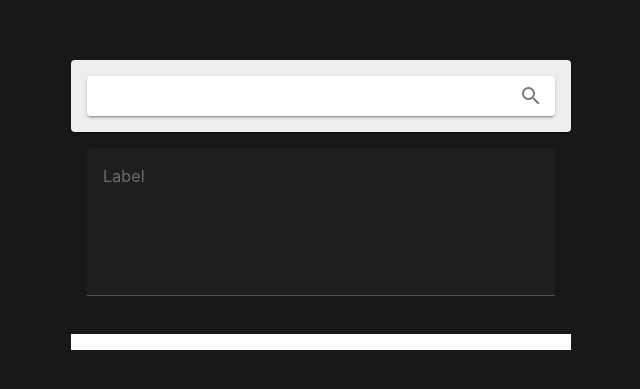
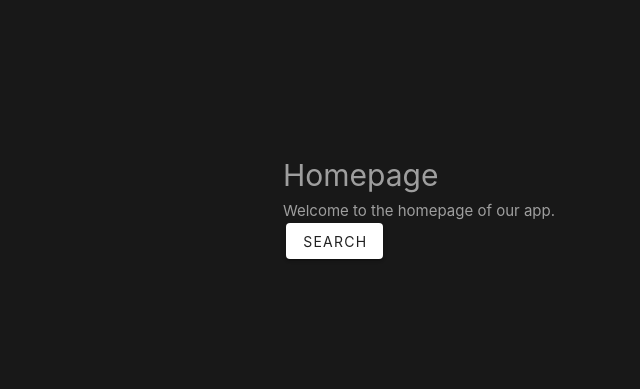
Before and after one commit to Vitto28/medication-ir-system, a Vue app in the folder frontend/med-ui/: page / in a window 1280 px wide. Shown: the part 195-584 px from the top of the page, without its empty margins (69-709 px from the left). Built offline with nearby package versions, Linux system fonts and the light colour scheme.

Commit message:
Moved querying logic into Vuex state, began making some adjustements to the UI

```diff
--- a/frontend/med-ui/src/App.vue
+++ b/frontend/med-ui/src/App.vue
@@ -1,38 +1,31 @@
-<script setup>
-import Searchbar from './components/Searchbar.vue'
+<script>
+import Home from './views/Home.vue'
+import Search from './views/Search.vue'
+
+const routes = {
+  '/': Home,
+  '/search': Search,
+}
+
+export default {
+  data() {
+    return {
+      currentPath: window.location.hash,
+    }
+  },
+  computed: {
+    currentView() {
+      return routes[this.currentPath.slice(1) || '/'] || NotFound
+    },
+  },
+  mounted() {
+    window.addEventListener('hashchange', () => {
+      this.currentPath = window.location.hash
+    })
+  },
+}
 </script>
 
 <template>
-  <main>
-    <Searchbar />
-  </main>
+  <component :is="currentView" />
 </template>
-
-<style scoped>
-header {
-  line-height: 1.5;
-}
-
-.logo {
-  display: block;
-  margin: 0 auto 2rem;
-}
-
-@media (min-width: 1024px) {
-  header {
-    display: flex;
-    place-items: center;
-    padding-right: calc(var(--section-gap) / 2);
-  }
-
-  .logo {
-    margin: 0 2rem 0 0;
-  }
-
-  header .wrapper {
-    display: flex;
-    place-items: flex-start;
-    flex-wrap: wrap;
-  }
-}
-</style>
--- a/frontend/med-ui/src/assets/main.css
+++ b/frontend/med-ui/src/assets/main.css
@@ -16,7 +16,7 @@ a,
 }
 
 @media (hover: hover) {
-  a:hover {
+  a.hover:hover {
     background-color: hsla(160, 100%, 37%, 0.2);
   }
 }
--- /dev/null
+++ b/frontend/med-ui/src/components/Results.vue
@@ -0,0 +1,35 @@
+<template>
+  <v-btn @click="show = !show">Toggle info</v-btn>
+  <div id="results">
+    <div id="table" class="pane">
+      <v-list v-show="results.length > 0">
+        <v-list-item v-for="result in results" :key="result.id">
+          <v-list-item-title>{{ result.name }}</v-list-item-title>
+          <v-list-item-subtitle>{{ result.description }}</v-list-item-subtitle>
+        </v-list-item>
+      </v-list>
+    </div>
+    <div v-if="show" id="info" class="pane">Hello</div>
+  </div>
+</template>
+
+<script>
+export default {
+  data: () => ({
+    selected: null,
+    show: false,
+  }),
+  computed: {
+    results() {
+      return this.$store.getters.results
+    },
+  },
+}
+</script>
+
+<style>
+#results {
+  display: grid;
+  grid-template-columns: 1fr 1fr;
+}
+</style>
--- a/frontend/med-ui/src/components/Searchbar.vue
+++ b/frontend/med-ui/src/components/Searchbar.vue
@@ -1,19 +1,15 @@
 <script>
-import axios from 'axios'
-
 export default {
   data: () => ({
-    loaded: false,
+    queryString: '',
     loading: false,
-    query: '',
-    results: [],
   }),
 
   computed: {
     // TODO
-    queryParams() {
+    query() {
       return {
-        q: this.query || '*:*',
+        q: this.queryString || '*:*',
         wt: 'json',
       }
     },
@@ -23,57 +19,31 @@ export default {
     async search() {
       this.loading = true
 
-      // make query to solr
-      const response = await axios.get('/solr/medications_core/select', {
-        params: this.queryParams,
-      })
-
-      this.results = response.data.response.docs // get the array of results
-      console.log(this.results)
+      // use store to make the request
+      this.$store.dispatch('search', this.query)
 
       this.loading = false
-      this.loaded = true
     },
   },
 }
 </script>
 
 <template>
-  <v-card class="mx-auto" color="surface-light" width="500px">
-    <v-card-text>
   <v-text-field
-        v-model="query"
+    v-model="queryString"
     :loading="loading"
     append-inner-icon="mdi-magnify"
     density="compact"
     label="Search templates"
-        variant="solo"
-        hide-details
+    hint="For example, 'aspirin' or 'headache and fever'"
     single-line
     @click:append-inner="search"
+    @keyup.enter="search"
   ></v-text-field>
-    </v-card-text>
-  </v-card>
-  <v-container fluid>
-    <v-textarea
-      label="Label"
-      v-model="query"
-      name="input-7-1"
-      variant="filled"
-      auto-grow
-      readonly
-    ></v-textarea>
-  </v-container>
-  <div>
-    <!-- for each element in the results, list them -->
-    <v-list>
-      <v-list-item v-for="result in results" :key="result.id">
-        <v-list-item-content>
-          <v-list-item-title>{{ result.name }}</v-list-item-title>
-          <v-list-item-subtitle>{{ result.id }}</v-list-item-subtitle>
-          <v-list-tiem-subtitle>{{ result.description }}</v-list-tiem-subtitle>
-        </v-list-item-content>
-      </v-list-item>
-    </v-list>
-  </div>
 </template>
+
+<style scoped>
+.v-text-field {
+  min-width: 800px;
+}
+</style>
--- a/frontend/med-ui/src/main.js
+++ b/frontend/med-ui/src/main.js
@@ -9,6 +9,9 @@ import { createVuetify } from 'vuetify'
 import * as components from 'vuetify/components'
 import * as directives from 'vuetify/directives'
 
+// Store
+import store from './store'
+
 // Components
 import App from './App.vue'
 
@@ -17,7 +20,7 @@ const vuetify = createVuetify({
   directives,
 })
 
-createApp(App).use(vuetify).mount('#app')
+const app = createApp(App).use(vuetify).use(store).mount('#app')
 
 export default createVuetify({
   icons: {
--- /dev/null
+++ b/frontend/med-ui/src/store.js
@@ -0,0 +1,39 @@
+// store.js
+import { createStore } from 'vuex'
+import axios from 'axios'
+
+export default createStore({
+  state: {
+    query: {},
+    // TODO: add query params
+    results: [],
+  },
+  mutations: {
+    setQuery(state, query) {
+      state.query = query
+    },
+    setResults(state, results) {
+      state.results = results
+    },
+  },
+  actions: {
+    async search({ commit }, query) {
+      commit('setQuery', query)
+
+      const solrResponse = await axios.get('/solr/medications_core/select', {
+        params: query,
+      })
+
+      commit('setResults', solrResponse.data.response.docs)
+    },
+
+    clearResults({ commit }) {
+      commit('setResults', [])
+    },
+  },
+
+  getters: {
+    query: (state) => state.query,
+    results: (state) => state.results,
+  },
+})
--- /dev/null
+++ b/frontend/med-ui/src/views/Home.vue
@@ -0,0 +1,23 @@
+<template>
+  <!-- Homepage -->
+  <v-container>
+    <v-row>
+      <v-col cols="12">
+        <h1>Homepage</h1>
+        <p>Welcome to the homepage of our app.</p>
+        <a href="#/search"><v-btn>Search</v-btn></a>
+      </v-col>
+    </v-row>
+  </v-container>
+</template>
+
+<script>
+export default {
+  mounted() {
+    this.$store.dispatch('clearResults')
+  },
+}
+</script>
+
+<style>
+</style>
--- /dev/null
+++ b/frontend/med-ui/src/views/Search.vue
@@ -0,0 +1,26 @@
+<template>
+  <div id="header">
+    <a href="#/"> <v-btn>Home</v-btn></a>
+    <Searchbar />
+  </div>
+
+  <Results />
+</template>
+
+<script>
+export default {}
+</script>
+
+<script setup>
+import Searchbar from '@/components/Searchbar.vue'
+import Results from '@/components/Results.vue'
+</script>
+
+<style>
+#header {
+  display: flex;
+  justify-content: space-between;
+  align-items: top;
+  padding: 1rem;
+}
+</style>
```
Also changed, not shown: frontend/med-ui/src/services/solrService.js (deleted, +0 -19 lines), frontend/med-ui/.prettierrc.json. Lines whose indentation alone changed are shown as unchanged.
